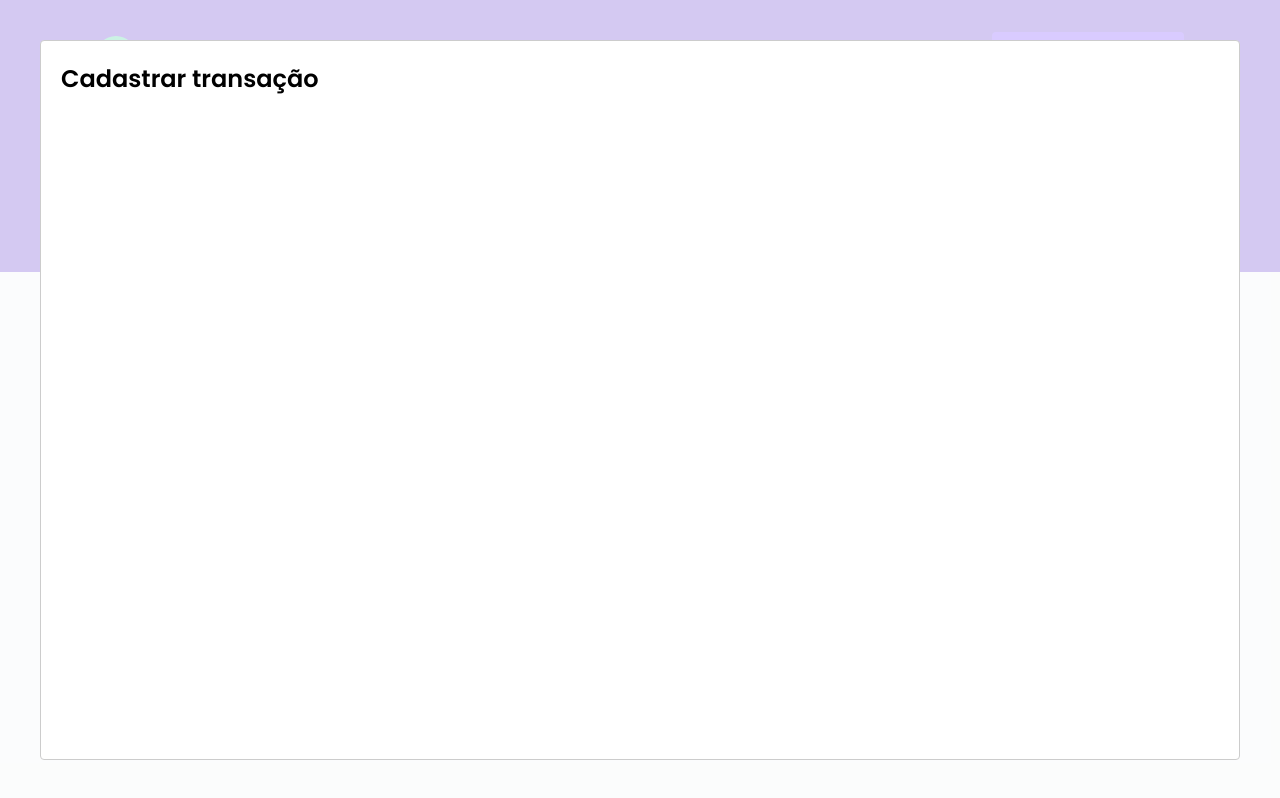
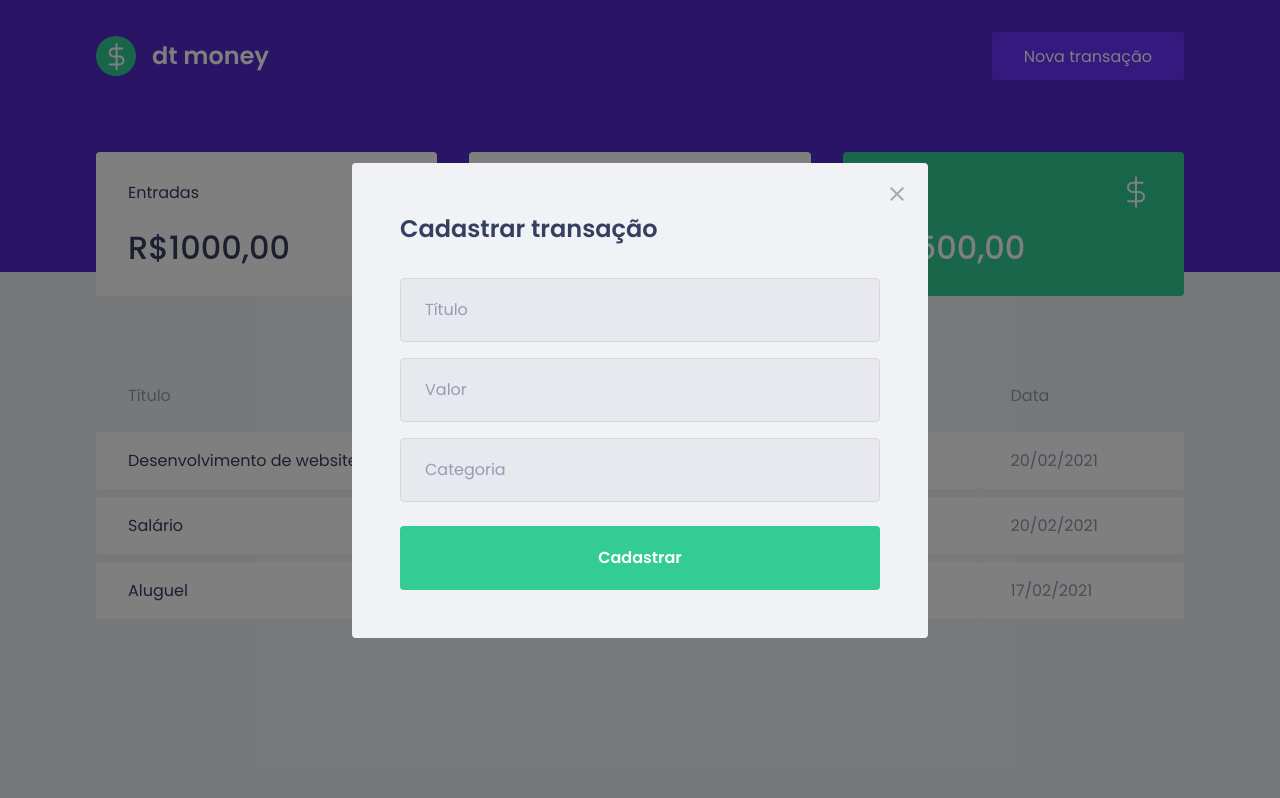
Before and after one commit to guilchaves/react-ignite, a React (Vite) app in the folder 02-dtmoney/: page / in a window 1280 px wide. Both pictures are taken after a click on the button "Nova transação". Built offline with nearby package versions, Linux system fonts and the light colour scheme; no server answers; what miragejs would draw is missing.

Commit message:
feat: add form to NewTransactionModal

```diff
--- a/02-dtmoney/src/components/NewTransactionModal/index.tsx
+++ b/02-dtmoney/src/components/NewTransactionModal/index.tsx
@@ -1,4 +1,6 @@
 import Modal from 'react-modal'
+import closeImg from '../../assets/close.svg'
+import { Container } from './styles';
 
 interface NewTransactionModalProps {
     isOpen: boolean;
@@ -10,8 +12,24 @@
         <Modal
             isOpen={isOpen}
             onRequestClose={onRequestClose}
+            overlayClassName="react-modal-overlay"
+            className="react-modal-content"
         >
-            <h2>Cadastrar transação</h2>
+            <button
+                type="button"
+                onClick={onRequestClose}
+                className="react-modal-close"
+            >
+                <img src={closeImg} alt="Fechar modal" />
+            </button>
+            <Container>
+                <h2>Cadastrar transação</h2>
+                <input placeholder="Título" />
+                <input type="number" placeholder="Valor" />
+                <input placeholder="Categoria" />
+                <button type="submit">Cadastrar</button>
+            </Container>
+
         </Modal>
 
     )
--- a/02-dtmoney/src/components/NewTransactionModal/styles.ts
+++ b/02-dtmoney/src/components/NewTransactionModal/styles.ts
@@ -1,3 +1,49 @@
 import styled from "styled-components";
 
-export const Container = styled.div``;
+export const Container = styled.form`
+    h2 {
+        color: var(--text-title);
+        font-size: 1.5rem;
+        margin-bottom: 2rem;
+    }
+
+    input {
+        width: 100%;
+        padding: 0 1.5rem;
+        height: 4rem;
+        border-radius: 0.25rem;
+
+        border: 1px solid #D7D7D7;
+        background: #E7E9EE;
+
+        font-weight: 400;
+        font-size: 1rem;
+
+        &::placeholder {
+            color: var(--text-body);
+        }
+
+        & + input {
+            margin-top: 1rem;
+        }
+    }
+
+        button[type="submit"] {
+            width: 100%;
+            padding: 0 1.5rem;
+            height: 4rem;
+            background: var(--green);
+            color: #FFF;
+            border-radius: 0.25rem;
+            border: 0;
+            font-size: 1rem;
+            margin-top: 1.5rem;
+            font-weight: 600;
+
+            transition: filter 0.2s;
+
+            &:hover {
+                filter: brightness(0.9);
+            }
+        }
+`;
--- a/02-dtmoney/src/styles/global.ts
+++ b/02-dtmoney/src/styles/global.ts
@@ -54,4 +54,42 @@
         cursor: not-allowed;
     }
 
+    .react-modal-overlay {
+        background: rgba(0, 0, 0, 0.5);
+
+        position: fixed;
+        top: 0;
+        bottom: 0;
+        right: 0;
+        left: 0;
+
+        display: flex;
+        align-items: center;
+        justify-content: center;
+
+    }
+
+    .react-modal-content {
+        width: 100%;
+        max-width: 576px;
+        background: var(--background);
+        padding: 3rem;
+        position: relative;
+        border-radius: 0.25rem;
+    }
+
+    .react-modal-close {
+        position: absolute;
+        right: 1.5rem;
+        top: 1.5rem;
+        border: 0;
+        background: transparent;
+
+        transition: filter 0.2s;
+
+        &:hover {
+            filter: brightness(0.8)
+        }
+    }
+
 `
```
